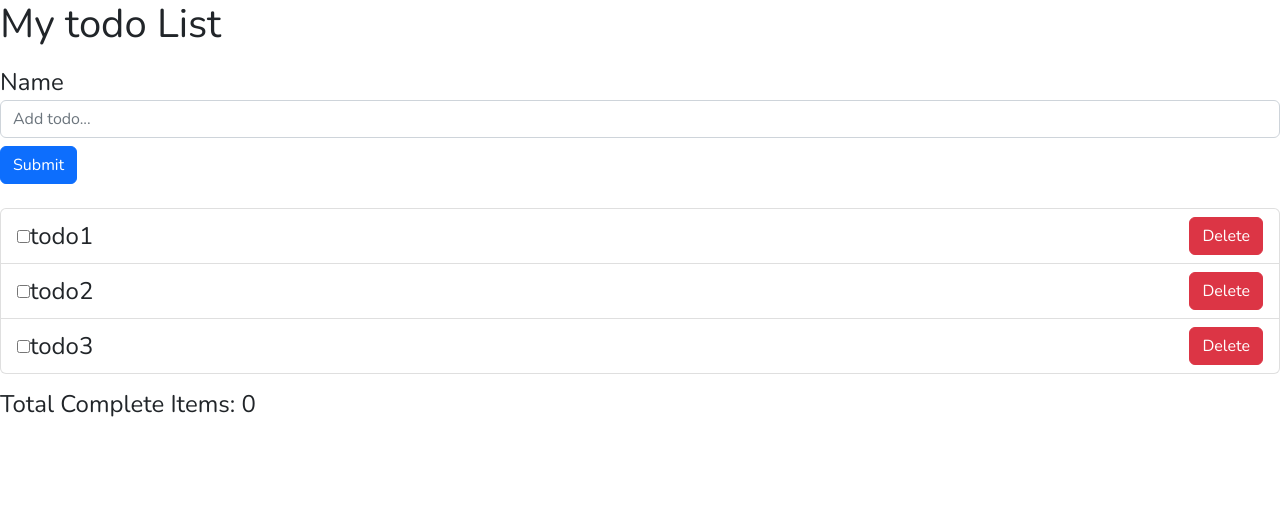
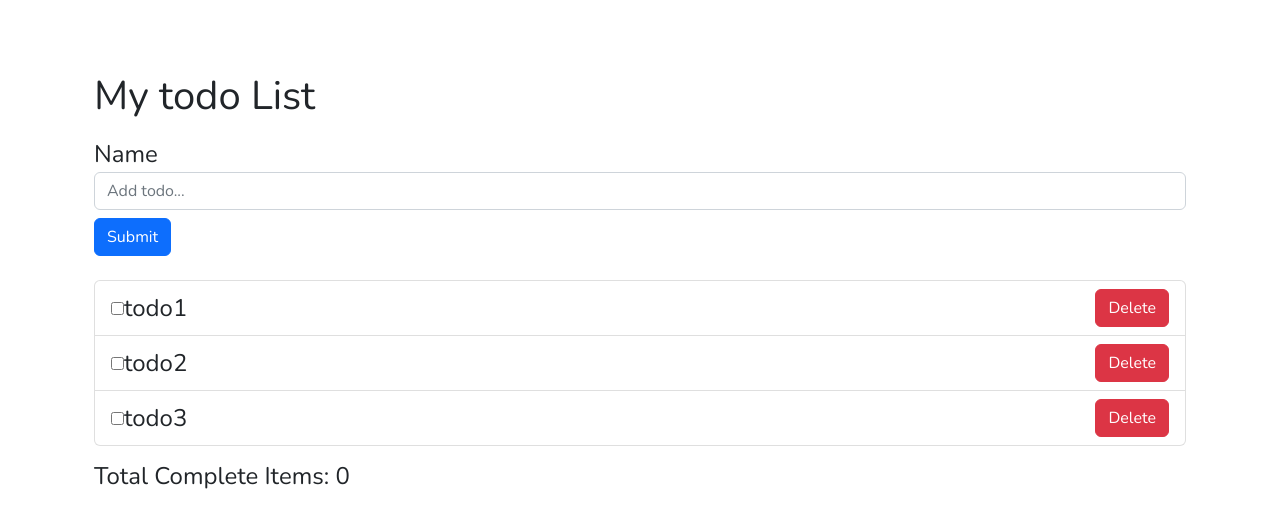
Before and after one commit to Natnael772/todo-app, a React (Create React App) app: page / in a window 1280 px wide. Shown: the top 526 px of the page. Built offline with nearby package versions, Linux system fonts and the light colour scheme.

Commit message:
Modified the UI

```diff
--- a/src/App.js
+++ b/src/App.js
@@ -11,12 +11,12 @@ import store from "./app/store";
 
 const App = () => {
   return (
-    <>
+    <div className="container bg-white p-4 mt-5">
       <h1>My todo List</h1>
       <AddTodoForm />
       <TodoList />
       <TotalCompleteItems />
-    </>
+    </div>
   );
 };
 
```
